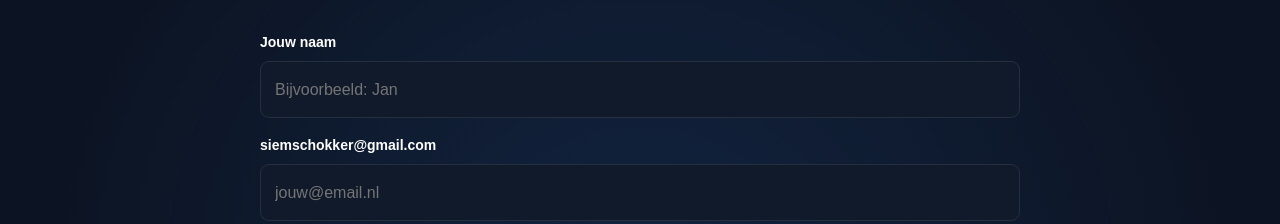
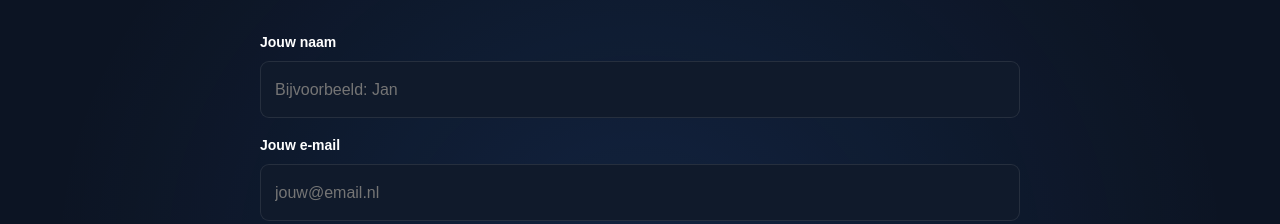
Before and after one commit to SiemSchokker/siems-3d-printing, a plain HTML site: page index.html in a window 1280 px wide. Shown: the part 4440-4664 px from the top of the page. Drawn offline with Linux system fonts and the light colour scheme.

Commit message:
Update email label text in index.html

```diff
--- a/index.html
+++ b/index.html
@@ -1044,7 +1044,7 @@
                 </div>
 
                 <div>
-                    <label for="email">siemschokker@gmail.com</label>
+                    <label for="email">Jouw e-mail</label>
                     <input
                         type="email"
                         id="email"
```
